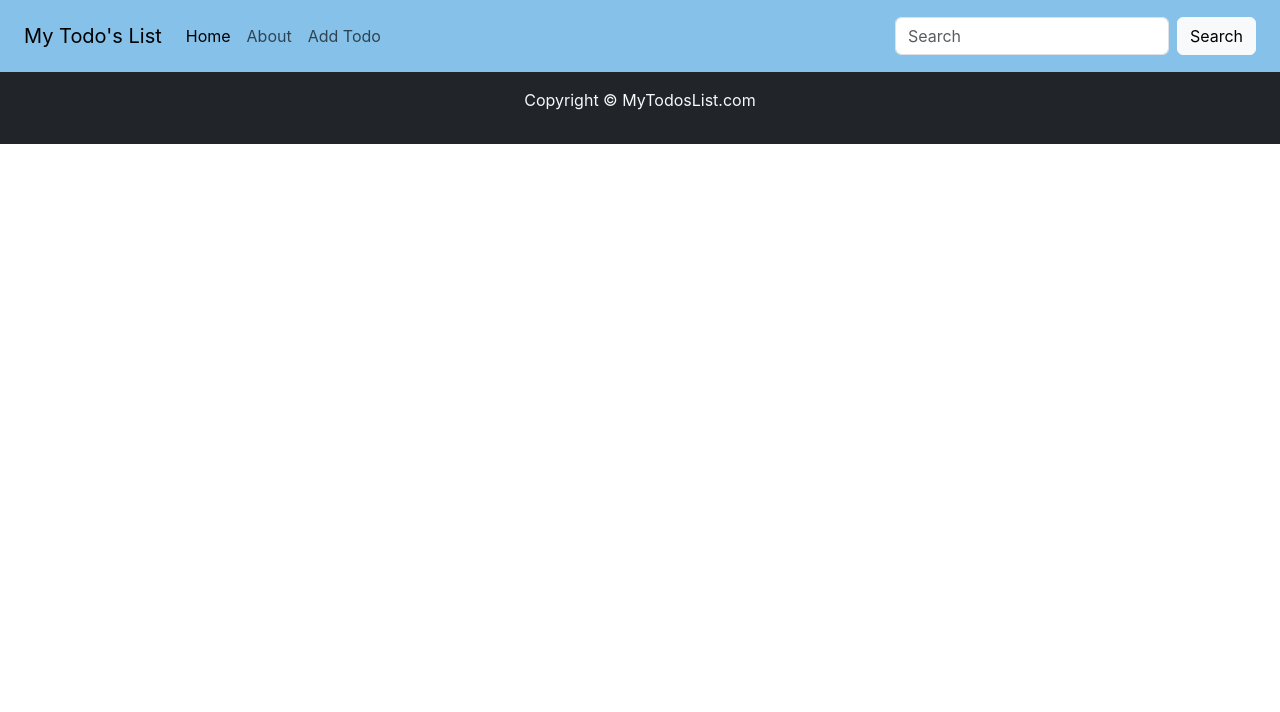
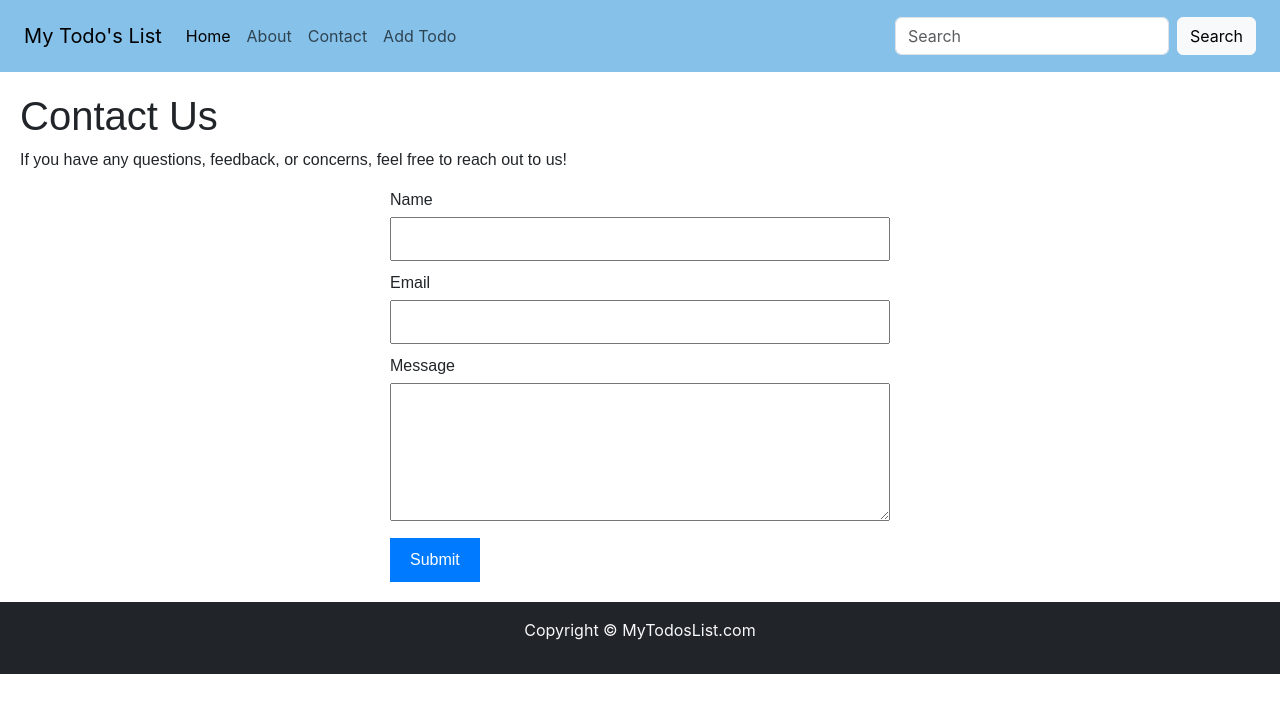
Before and after one commit to Szkrishna/React-Learning-with-Project, a React (Create React App) app in the folder todos-list/: page /contact in a window 1280 px wide. Shown: the top 712 px of the page. Built offline with nearby package versions, Linux system fonts and the light colour scheme.

Commit message:
added contact page and its routing

```diff
--- a/todos-list/src/App.js
+++ b/todos-list/src/App.js
@@ -4,6 +4,7 @@ import { Footer } from './MyComponents/Footer';
 import { AddTodo } from './MyComponents/AddTodo';
 import { Todos } from './MyComponents/Todos';
 import { About } from './MyComponents/About';
+import { Contact } from './MyComponents/Contact';
 import React, { useState, useEffect } from 'react';
 import {
   BrowserRouter as Router,
@@ -54,11 +55,14 @@ function App() {
           <Route exact path="/" element={
             <Todos todos={todos} onDelete={onDelete} />
           } />
+          <Route exact path="/about" element={
+            <About />
+          } />
+          <Route exact path="/contact" element={
+            <Contact />
+          } />
           <Route exact path="/add-todo" element={
             <AddTodo addTodo={addTodo} />
-          } />
-          <Route exact path="/about" element={
-            <About />
           } />
         </Routes>
         <Footer />
--- /dev/null
+++ b/todos-list/src/MyComponents/Contact.jsx
@@ -0,0 +1,69 @@
+import React, { useState } from 'react';
+
+export const Contact = () => {
+    const [formData, setFormData] = useState({ name: "", email: "", message: "" });
+
+    const handleChange = (e) => {
+        setFormData({ ...formData, [e.target.name]: e.target.value });
+    };
+
+    const handleSubmit = (e) => {
+        e.preventDefault();
+        alert(`Thank you, ${formData.name}. We have received your message!`);
+        setFormData({ name: "", email: "", message: "" });
+    };
+
+    const buttonStyle = {
+        backgroundColor: "#007BFF",
+        color: "#FFF",
+        padding: "10px 20px",
+        border: "none",
+        cursor: "pointer"
+    }
+
+    return (
+        <div style={{ padding: "20px", fontFamily: "Arial, sans-serif" }}>
+            <h1>Contact Us</h1>
+            <p>If you have any questions, feedback, or concerns, feel free to reach out to us!</p>
+            <form onSubmit={handleSubmit} style={{ maxWidth: "500px", margin: "auto" }}>
+                <div style={{ marginBottom: "10px" }}>
+                    <label htmlFor="name" style={{ display: "block", marginBottom: "5px" }}>Name</label>
+                    <input
+                        type="text"
+                        id="name"
+                        name="name"
+                        value={formData.name}
+                        onChange={handleChange}
+                        style={{ width: "100%", padding: "8px" }}
+                        required
+                    />
+                </div>
+                <div style={{ marginBottom: "10px" }}>
+                    <label htmlFor="email" style={{ display: "block", marginBottom: "5px" }}>Email</label>
+                    <input
+                        type="email"
+                        id="email"
+                        name="email"
+                        value={formData.email}
+                        onChange={handleChange}
+                        style={{ width: "100%", padding: "8px" }}
+                        required
+                    />
+                </div>
+                <div style={{ marginBottom: "10px" }}>
+                    <label htmlFor="message" style={{ display: "block", marginBottom: "5px" }}>Message</label>
+                    <textarea
+                        id="message"
+                        name="message"
+                        value={formData.message}
+                        onChange={handleChange}
+                        rows="5"
+                        style={{ width: "100%", padding: "8px" }}
+                        required
+                    />
+                </div>
+                <button type="submit" style={buttonStyle}>Submit</button>
+            </form>
+        </div>
+    );
+};
--- a/todos-list/src/MyComponents/Header.jsx
+++ b/todos-list/src/MyComponents/Header.jsx
@@ -17,6 +17,9 @@ export const Header = (props) => {
             </li>
             <li class="nav-item">
               <Link class="nav-link" to="/about">About</Link>
+            </li>
+            <li class="nav-item">
+              <Link class="nav-link" to="/contact">Contact</Link>
             </li>
             <li class="nav-item">
               <Link class="nav-link" to="/add-todo">Add Todo</Link>
```
